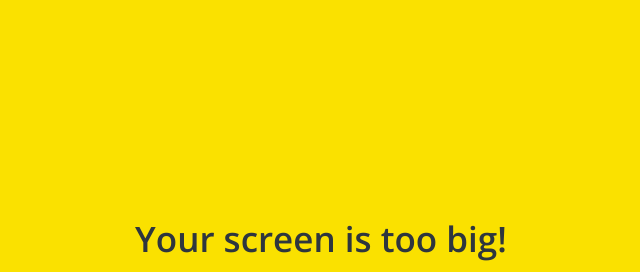
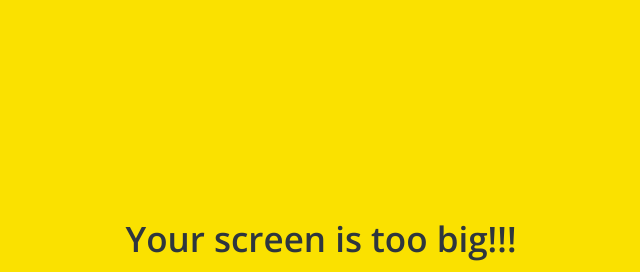
Before and after one commit to hjm2639/Kokoa-clone-2021, a plain HTML site: page index.html in a window 1280 px wide. Shown: the part 162-434 px from the top of the page, without its empty margins (319-959 px from the left). Drawn offline with nearby package versions, Linux system fonts and the light colour scheme.

Commit message:
Update index.html

```diff
--- a/index.html
+++ b/index.html
@@ -43,7 +43,7 @@
     </form>
 
     <div id="no-mobile">
-      <span>Your screen is too big!</span>
+      <span>Your screen is too big!!!</span>
     </div>
 
     <!-- 폰트어썸 스크립트주소 -->
```
